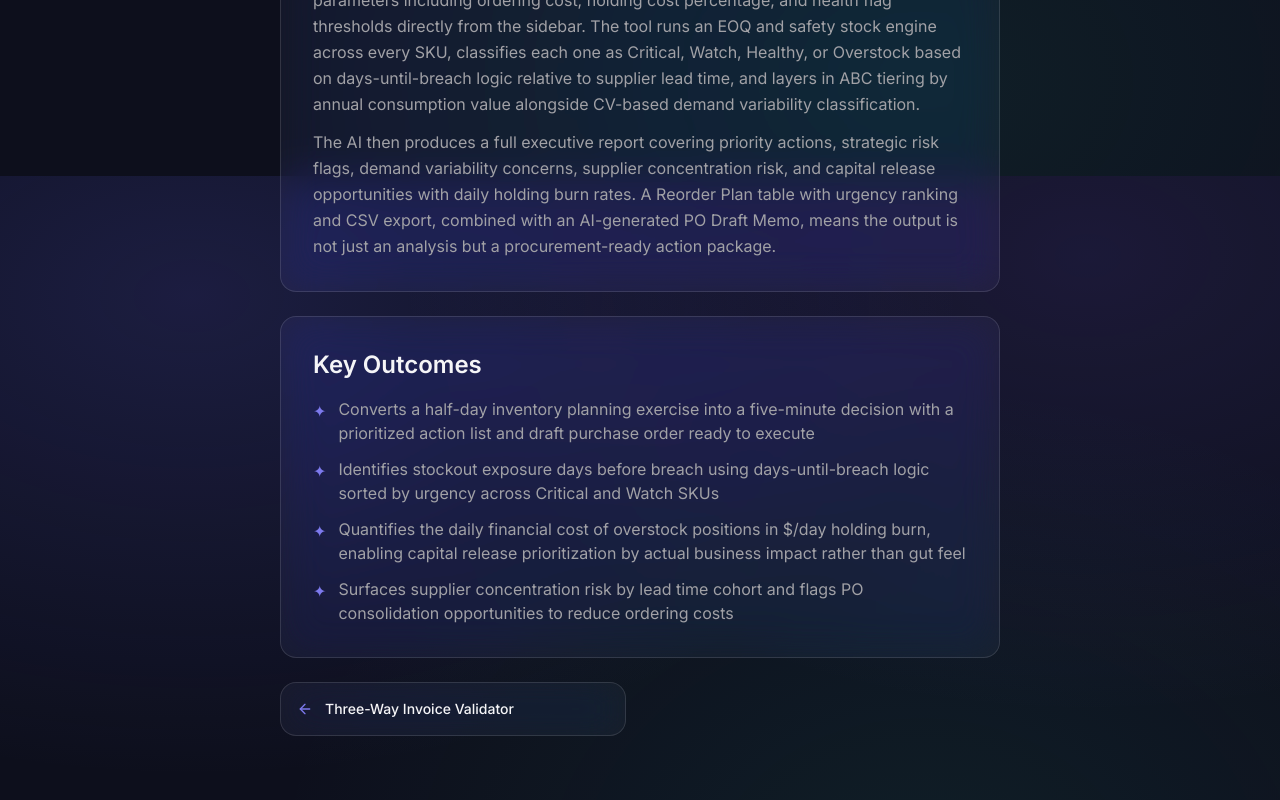
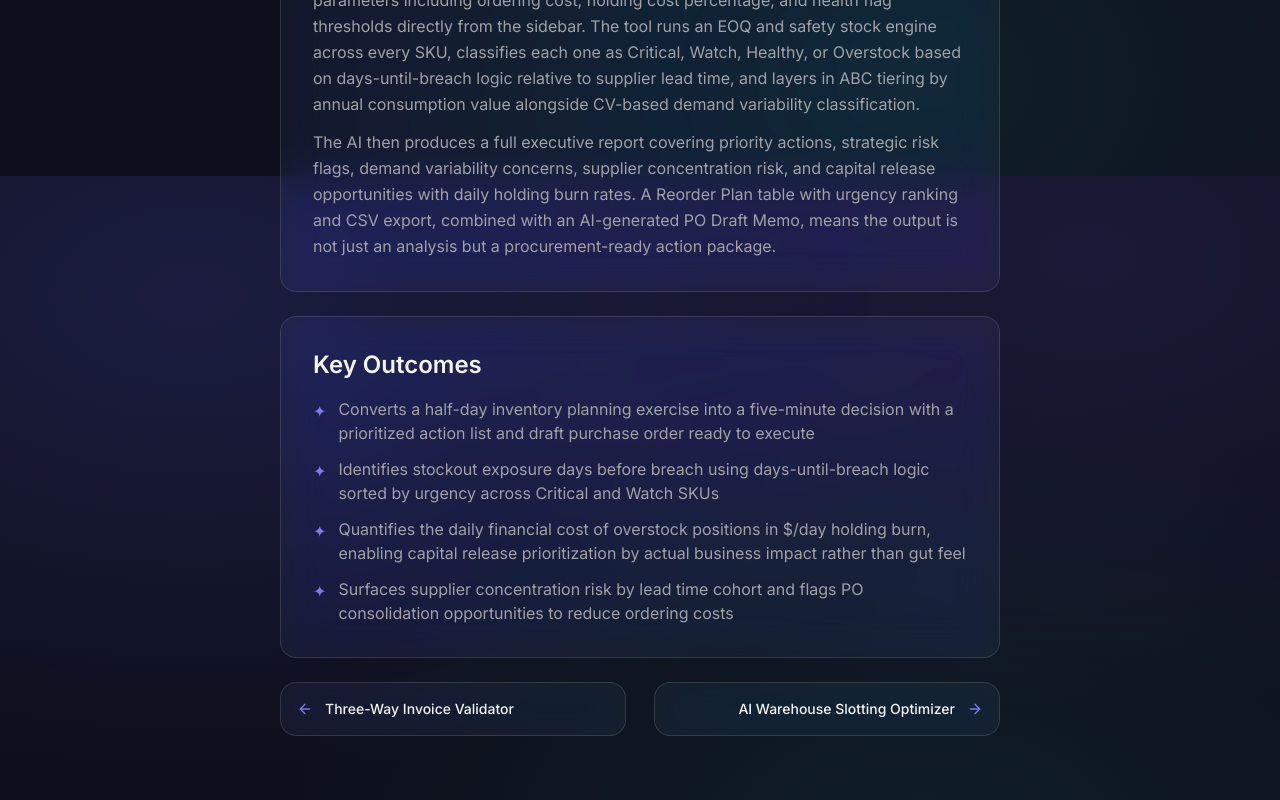
Before and after one commit to adityar06/portfolio-website, a Next.js app: page /projects/ai-demand-forecasting-inventory-analyzer in a window 1280 px wide. Shown: the part 1424-2224 px from the top of the page. Built offline with nearby package versions, Linux system fonts and the light colour scheme.

Commit message:
Add AI Warehouse Slotting Optimizer project

```diff
--- a/data/projects.ts
+++ b/data/projects.ts
@@ -173,6 +173,31 @@ export const projects: Project[] = [
     order: 6,
   },
   {
+    slug: 'ai-warehouse-slotting-optimizer',
+    title: 'AI Warehouse Slotting Optimizer',
+    tagline: 'An AI powered slotting tool that turns 90 days of order history into a complete SKU placement analysis — quantifying pick-time savings, detecting co-purchase clusters, and delivering a prioritised relocation plan from a single CSV upload.',
+    description: 'An AI powered slotting tool that turns 90 days of order history into a complete SKU placement analysis — quantifying pick-time savings, detecting co-purchase clusters, and delivering a prioritised relocation plan from a single CSV upload.',
+    category: 'ai-automation',
+    thumbnail: '/AI Warehouse Slotting Optimizer.jpg',
+    videoSrc: '/AI Warehouse Slotting Optimizer.mp4',
+    techStack: ['Claude API', 'Python', 'Streamlit'],
+    overview: `Poor SKU placement quietly drains pick-time efficiency in most warehouses — high-velocity items buried in deep storage, co-purchased products scattered across zones, and prime golden-zone slots occupied by slow movers. Most slotting decisions are made on instinct or legacy habit, with no structured analysis of actual order data or co-purchase behaviour.\n\nFixing it the conventional way requires a logistics engineer, days of data work, and a manual relocation plan — resources most operations teams don't have.`,
+    howBuilt: `SlotIQ turns 90 days of order history into a complete slotting analysis from a single CSV upload. Claude AI segments every SKU by velocity and demand variability using an AZ-analysis framework, detects co-purchase affinity clusters from order co-occurrence patterns, and assigns each SKU to its optimal zone — A (golden), B (mid), or C (bulk reserve).\n\nThe output spans five views: a visual warehouse layout, a sortable re-slotting table, a ranked priority moves list with per-move time savings, a co-purchase cluster map, and an AI-generated Efficiency Brief in plain English — ready to forward to an ops director without further editing.`,
+    keyFeatures: [
+      'Quantifies potential pick-time reduction upfront, making the business case for slotting investment immediately visible',
+      'Ranks every misplaced SKU with AI-generated reasoning grounded in pick frequency, demand variability, and co-purchase data',
+      'Surfaces co-purchase affinity clusters so adjacent-bay co-location eliminates cross-zone travel on multi-line picks',
+      'Delivers a top-10 priority move list targeting ~80% of total efficiency gain — giving ops teams a clear starting point, not an overwhelming backlog',
+    ],
+    sectionTitles: {
+      overview: 'The Problem',
+      howBuilt: 'How This Tool Solves It',
+      keyFeatures: 'Key Outcomes',
+    },
+    links: {},
+    order: 7,
+  },
+  {
     slug: 'sql-market-expansion-analysis',
     title: 'Market Expansion Analysis',
     tagline: 'A SQL-based analysis identifying high-potential markets for business expansion by examining revenue concentration, customer density, and untapped regional growth opportunities.',
```
Also changed, not shown: public/AI Warehouse Slotting Optimizer.jpg (added), 1 other file (tests, documents, lock files or other folders).
